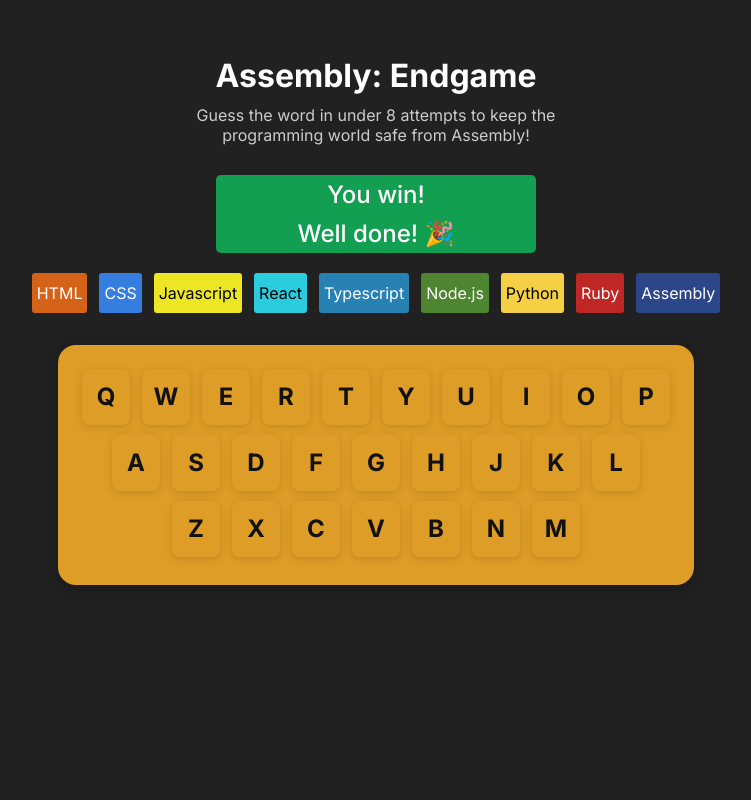
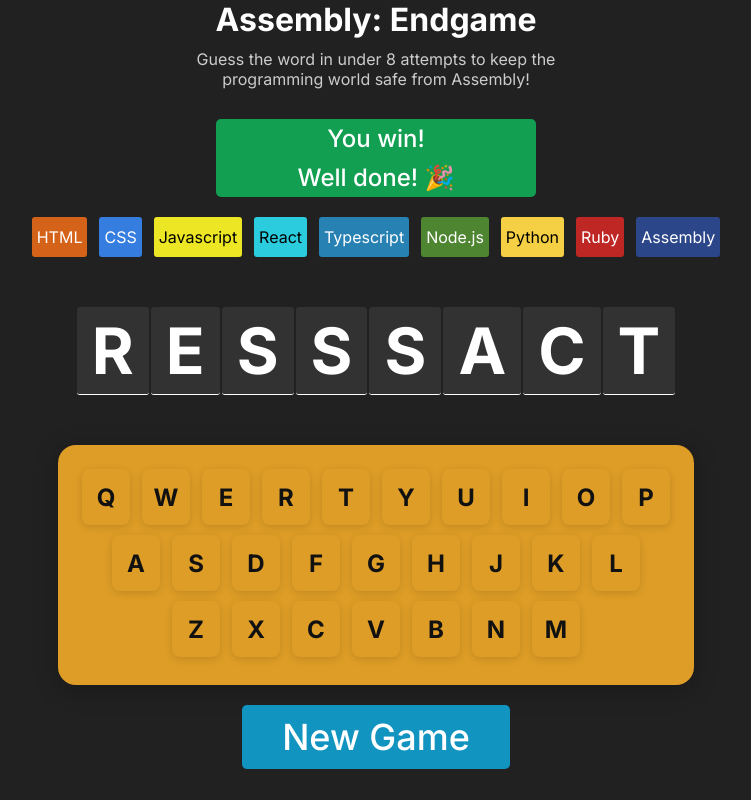
Before and after one commit to kilatex/assembly, a React (Vite) app: page / in a window 1280 px wide. Shown: the whole page, without its empty margins (264-1015 px from the left). Built offline with nearby package versions, Linux system fonts and the light colour scheme.

Commit message:
wordDisplay and new button added

```diff
--- a/src/components/Keyboard.jsx
+++ b/src/components/Keyboard.jsx
@@ -1,11 +1,42 @@
-import React from 'react'
+import React, { useEffect, useState } from 'react'
 const keys = [
-  ['Q','W','E','R','T','Y','U','I','O','P'],
-  ['A','S','D','F','G','H','J','K','L'],
-  ['Z','X','C','V','B','N','M']
+    ['Q', 'W', 'E', 'R', 'T', 'Y', 'U', 'I', 'O', 'P'],
+    ['A', 'S', 'D', 'F', 'G', 'H', 'J', 'K', 'L'],
+    ['Z', 'X', 'C', 'V', 'B', 'N', 'M']
 ]
+const flatKeys = keys.flat()
 
-export const Keyboard = ({ onKeyPress }) => (
+export const Keyboard = ({ onKeyPress }) => {
+    const [currentWord,setCurrentWord] = useState('RESssACT')
+    const handleKeyClick = (key) => {
+        console.log(key)
+        if (onKeyPress) onKeyPress(key)
+    }
+
+  const renderCurrentWord = () => {
+    const wordToRender = currentWord.split("")
+    return wordToRender.map((letter, idx) => (
+        <span key={idx}>{letter.toUpperCase()}</span>
+    ));
+}
+    // Listen for physical keyboard presses
+    useEffect(() => {
+        const handleKeyDown = (e) => {
+            const key = e.key.toUpperCase()
+            if (flatKeys.includes(key)) {
+                handleKeyClick(key)
+            }
+        }
+        window.addEventListener('keydown', handleKeyDown)
+        return () => window.removeEventListener('keydown', handleKeyDown)
+    }, [])
+
+    return (
+
+        <>
+            <div className='word--display'>
+                <h2>{renderCurrentWord()}</h2>
+            </div>
             <div className="keyboard--container">
                 {keys.map((row, i) => (
                     <div className="keyboard--row" key={i}>
@@ -13,7 +44,7 @@
                             <button
                                 className="keyboard--key"
                                 key={key}
-            onClick={() => onKeyPress && onKeyPress(key)}
+                                onClick={() => handleKeyClick(key)}
                                 type="button"
                             >
                                 {key}
@@ -22,4 +53,7 @@
                     </div>
                 ))}
             </div>
+        </>
+
     )
+}
--- a/src/components/Languages.jsx
+++ b/src/components/Languages.jsx
@@ -8,7 +8,7 @@
                 <ul>
                     {
                         languagesList.map(language => (
-                            <li
+                            <li key={language.id}
                                 style={{
                                     color: language.color,
                                     background: language.background
--- a/src/components/MainContent.jsx
+++ b/src/components/MainContent.jsx
@@ -17,7 +17,7 @@
             <Languages/>
             <Keyboard/>
 
-
+            <button className='new--game--button'>New Game</button>
 
 
 
--- a/src/index.css
+++ b/src/index.css
@@ -47,12 +47,34 @@
   flex-wrap: wrap;
   justify-content: center;
   gap: 12px;
-
   padding: 0;
 }
 .languages--container ul li{
   padding: 10px 5px;
   border-radius: 3px;
+}
+
+.word--display{
+  border-radius: 5px;
+  margin: 50px 0px;
+
+}
+.word--display h2{
+  display: flex;
+  justify-content: center;
+      font-size: 4rem;
+      gap: 2px;
+}
+.word--display h2 span{
+    border-radius: 3px;
+
+    padding: 5px 15px;
+    height: 100%;
+    background-color: #323232;
+    display: flex;
+    justify-content: center;
+    align-items: center;
+    border-bottom: 1px solid white;
 }
 
 
@@ -63,7 +85,6 @@
   border-radius: 18px;
   box-shadow: 0 4px 24px #0004;
   display: inline-block;
-  margin: 32px auto 0 auto;
 }
 
 .keyboard--row {
@@ -99,3 +120,15 @@
   background: #eab94e;
   color: #000;
 }
+
+.new--game--button{
+  margin: 20px auto;
+  padding: 10px 40px;
+  font-size: 36px;
+  border: none;
+  background-color: #1194bf;
+  color: white;
+  border-radius: 5px;
+  font-weight: 500;
+
+}
```
Lines whose indentation alone changed are shown as unchanged.
